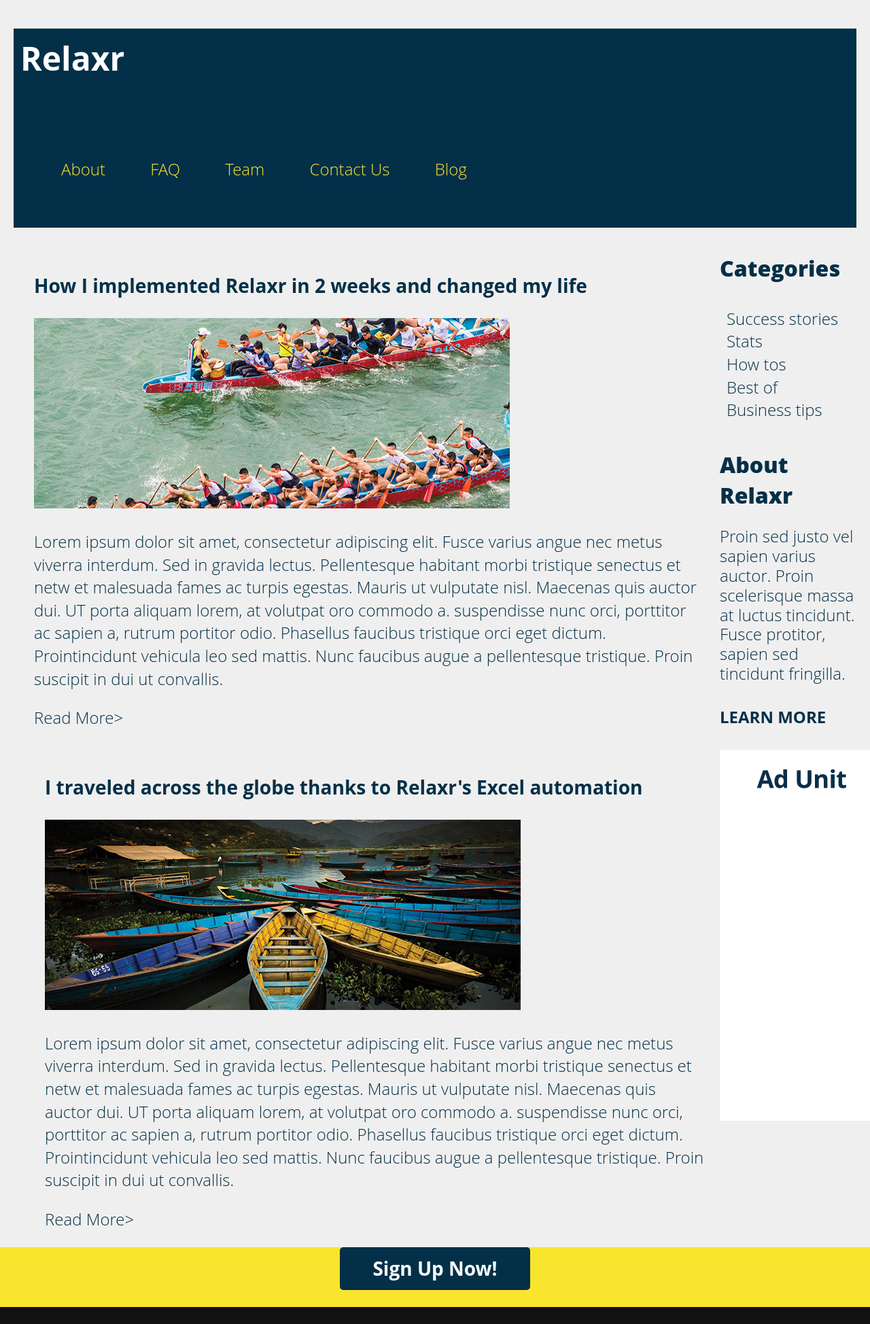
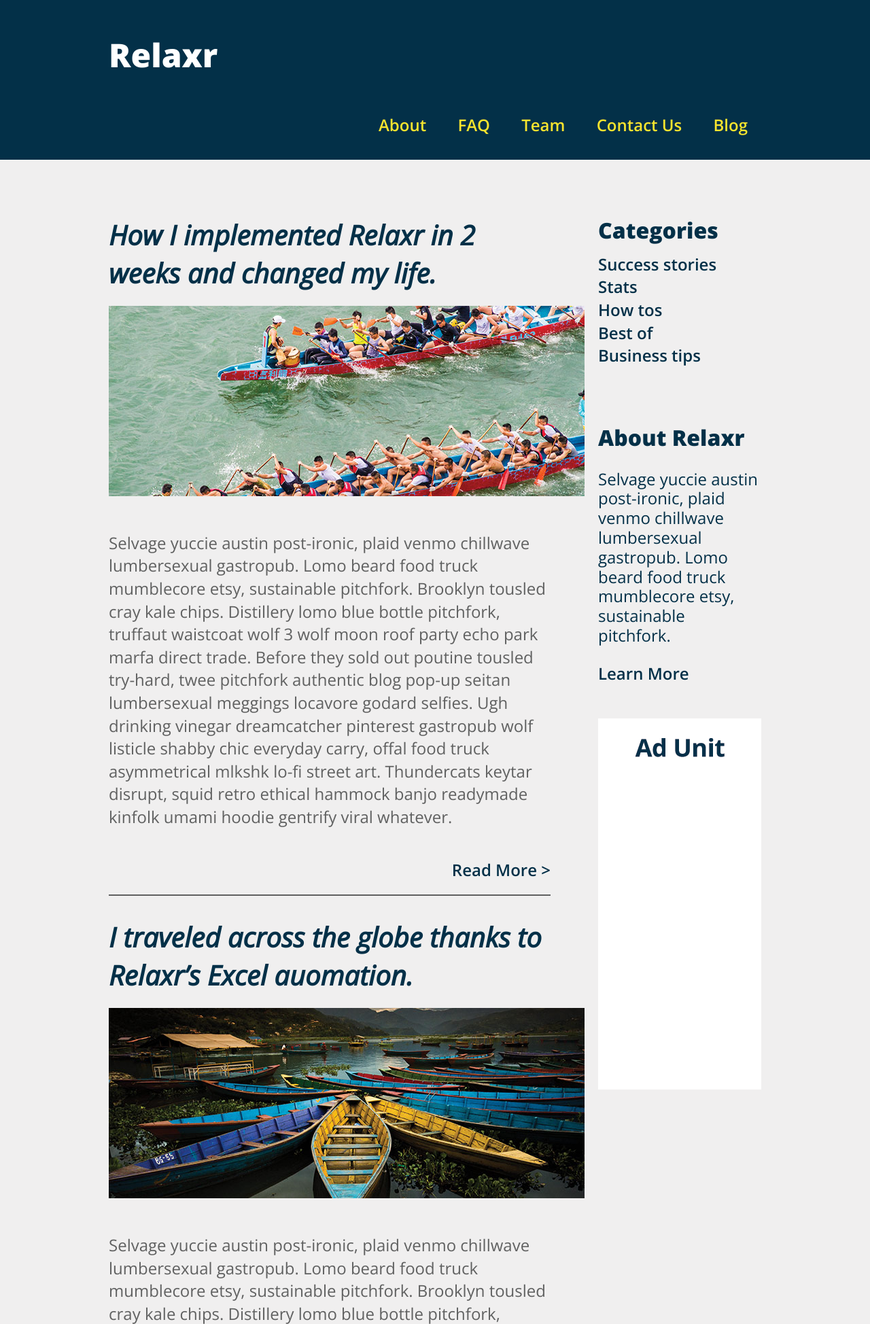
Before and after one commit to Darien82/fewd, a plain HTML site: page Week3_Homework_Relaxr/index2.html in a window 1280 px wide. Shown: the top 1948 px of the page at 68% size. Drawn offline with nearby package versions, Linux system fonts and the light colour scheme.

Commit message:
Sharpened up

```diff
--- a/Week3_Homework_Relaxr/css/style2.css
+++ b/Week3_Homework_Relaxr/css/style2.css
@@ -1,15 +1,11 @@
-.about {
-  padding: 40px;
-}
-
-h1 {
-  padding: 10px;
-}
-header {
-  margin: 10px;
-}
 
 
+header {
+  background: #033048;
+  color: white;
+  margin-bottom: 50px;
+  padding: 15px 0;
+}
 body {
  color: #606161;
  background: #f0efef;
@@ -19,64 +15,30 @@ body {
  font-family: 'Open Sans', Arial, sans-serif;
 }
 
-
- h2, h3, h4, h5, h6, a, p {
+h1, h2, h3, h4, h5, h6, a {
   color: #033048;
-}
-
-ul {
-  list-style-type: none;
-  padding: 10px;
-
 }
 
 a {
   font-size: 24px;
+  font-weight: 600;
   text-decoration: none;
-
 }
 
-.button {
-  display: block;
-  width: 280px;
-  padding: 12px 0;
-  border-radius: 5px;
-  margin: 0 auto;
-  text-align: center;
-  font-weight: 700;
-  font-size: 28px;
-}
-
-.container {
-  margin: auto;
-  padding: 10px;
-}
-
-header {
-  background: #033048;
-  color: white;
-  margin-bottom: -14px;
-}
-
-section {
-  margin-bottom: 20px;
-}
-
-aside {
-  float: right;
-  width: 211px;
-  margin-left: 20px;
-  margin-bottom: 40px;
-
+section#main {
+  width: 650px;
+  margin-bottom: 50px;
 }
 
 section#cta {
   background: #f9e42e;
 }
 
-footer {
-  padding: 1px;
+aside {
+  width: 240px;
+  margin-left: 20px;
 }
+
 
 h1.logo {
   font-size: 48px;
@@ -84,23 +46,26 @@ h1.logo {
   color: #fff;
 }
 
-
-
 header a {
   font-size: 24px;
   color: #f9e42e;
   display: inline-block;
-  padding: 30px;
+  padding: 20px;
+}
 
+article {
+  border-bottom: 2px solid;
 }
 
 article h2 {
   font-size: 40px;
-  font-weight: 600;
+  font-style: italic;
   margin-bottom: 20px;
 }
 
-
+article img {
+  margin-bottom: 20px;
+}
 
 article a {
   display: block;
@@ -108,6 +73,9 @@ article a {
   text-align: right;
 }
 
+aside {
+  margin-bottom: 50px;
+}
 
 aside h3 {
   font-size: 32px;
@@ -116,7 +84,6 @@ aside h3 {
 }
 
 aside nav a {
-  font-weight: 300;
   display: block;
 }
 
@@ -128,16 +95,17 @@ aside p {
 section#cta a {
   background: #033048;
   color: white;
-  margin-bottom: 20px;
+  margin-top: 30px;
+  margin-bottom: 30px;
 }
+
 
 footer {
   background: #121212;
   color: white;
-  font-weight: 200;
   font-size: 28px;
   text-align: center;
-
+  padding: 12px;
 }
 
 footer nav {
@@ -156,24 +124,37 @@ footer .logo {
 footer p {
   font-size: 16px;
   font-weight: 600;
-  color: white;
 }
 
-#part1 {
-  margin: 50px;
+.clear {
+  clear: both;
 }
 
-#part2 {
-  margin: 66px;
-  margin-bottom: 10px;
+.top {
+  overflow: auto;
 }
 
-#cta {
-height: 88px;
-margin-bottom: 0px;
+.list{
+  float: right;
+}
+
+.topbottom {
+  float: left;
 }
 
 
-#logo {
-  color: #ffff66;
+.button {
+  display: block;
+  width: 200px;
+  padding: 12px 0;
+  border-radius: 5px;
+  margin: 0 auto;
+  text-align: center;
+  font-weight: 600;
+  font-size: 28px;
 }
+
+.container {
+  width: 960px;
+  margin: auto;
+}
--- a/Week3_Homework_Relaxr/index2.html
+++ b/Week3_Homework_Relaxr/index2.html
@@ -1,111 +1,83 @@
 <!DOCTYPE html>
+<html lang="en">
+  <head>
+    <meta charset="utf-8">
+    <meta name="description" content="The number one blog for Relaxr users.">
+    <meta name="keywords" content="relaxr, automation, startup">
 
-<html>
-  <head>
     <title>Relaxr</title>
 
-  <link rel="stylesheet" type="text/css" href="css/normalize.css">
-	 <link rel="stylesheet" type="text/css" href="css/style2.css">
+
+    <link rel="stylesheet" href="css/normalize.css">
+    <link rel="stylesheet" href="css/style2.css">
+    <link href='https://fonts.googleapis.com/css?family=Open+Sans:600,300italic,300,800' rel='stylesheet' type='text/css'>
+  </head>
+  <body>
+    <header class="top">
+
       <div class="container">
-      <div>
-  		<header>
-  			<h1>Relaxr</h1>
-        <section class="about">
-  			<nav>
+        <h1 class="logo">Relaxr</h1>
+        <nav class="list">
           <a href="#">About</a>
           <a href="#">FAQ</a>
           <a href="#">Team</a>
           <a href="#">Contact Us</a>
           <a href="#">Blog</a>
         </nav>
-  			</section>
-      </head>
+      </div>
     </header>
-</div>
 
-  <body>
-    <aside>
+    <div class="container">
+      <section id="main" class="topbottom">
+        <article>
+          <h2>How I implemented Relaxr in 2 weeks and changed my life.</h2>
+          <img src="blog_photo1.jpg">
+
+          <p>Selvage yuccie austin post-ironic, plaid venmo chillwave lumbersexual gastropub. Lomo beard food truck mumblecore etsy, sustainable pitchfork. Brooklyn tousled cray kale chips. Distillery lomo blue bottle pitchfork, truffaut waistcoat wolf 3 wolf moon roof party echo park marfa direct trade. Before they sold out poutine tousled try-hard, twee pitchfork authentic blog pop-up seitan lumbersexual meggings locavore godard selfies. Ugh drinking vinegar dreamcatcher pinterest gastropub wolf listicle shabby chic everyday carry, offal food truck asymmetrical mlkshk lo-fi street art. Thundercats keytar disrupt, squid retro ethical hammock banjo readymade kinfolk umami hoodie gentrify viral whatever.</p>
+          <a href="#">Read More ></a>
+        </article>
+
+        <article>
+          <h2>I traveled across the globe thanks to Relaxr’s Excel auomation.</h2>
+          <img src="blog_photo2.jpg">
+          <p>Selvage yuccie austin post-ironic, plaid venmo chillwave lumbersexual gastropub. Lomo beard food truck mumblecore etsy, sustainable pitchfork. Brooklyn tousled cray kale chips. Distillery lomo blue bottle pitchfork, truffaut waistcoat wolf 3 wolf moon roof party echo park marfa direct trade. Before they sold out poutine tousled try-hard, twee pitchfork authentic blog pop-up seitan lumbersexual meggings locavore godard selfies. Ugh drinking vinegar dreamcatcher pinterest gastropub wolf listicle shabby chic everyday carry, offal food truck asymmetrical mlkshk lo-fi street art. Thundercats keytar disrupt, squid retro ethical hammock banjo readymade kinfolk umami hoodie gentrify viral whatever.</p>
+          <a href="#">Read More ></a>
+        </article>
+      </section >
+
+      <aside class="list">
         <h3>Categories</h3>
+        <nav>
+          <a href="#">Success stories</a>
+          <a href="#">Stats</a>
+          <a href="#">How tos</a>
+          <a href="#">Best of</a>
+          <a href="#">Business tips</a>
+        </nav>
+      </aside>
 
-      <nav>
-        <ul>
-      <li><a href="#">Success stories</a></li>
-      <li><a href="#">Stats</a></li>
-      <li><a href="#">How tos</a></li>
-      <li><a href="#">Best of</a></li>
-      <li><a href="#">Business tips</a></li>
-        </ul>
-    </nav>
+      <aside class="list">
         <h3>About Relaxr</h3>
-      <p>Proin sed justo vel sapien varius auctor. Proin scelerisque massa at luctus tincidunt. Fusce protitor, sapien sed tincidunt fringilla.</p>
+        <p>Selvage yuccie austin post-ironic, plaid venmo chillwave lumbersexual gastropub. Lomo beard food truck mumblecore etsy, sustainable pitchfork.</p>
+        <a href="#">Learn More</a>
+      </aside>
 
-      <nav>
-        <h4>LEARN MORE</h4>
-      </nav>
-
-
+      <aside class="list">
         <img src="ad-unit.png">
-
       </aside>
     </div>
 
-    <article id="part1">
-			<h3>How I implemented Relaxr in 2 weeks and changed my life</h3>
-
-      <img class="blog1" src="blog_photo1.jpg">
-		  <div>
-			<p>Lorem ipsum dolor sit amet, consectetur adipiscing elit. Fusce varius angue nec metus viverra interdum. Sed in gravida lectus. Pellentesque habitant morbi tristique senectus et netw et malesuada fames ac turpis egestas. Mauris ut vulputate nisl. Maecenas quis auctor dui. UT porta aliquam lorem, at volutpat oro commodo a. suspendisse nunc orci, porttitor ac sapien a, rutrum portitor odio. Phasellus faucibus tristique orci eget dictum. Prointincidunt vehicula leo sed mattis. Nunc faucibus augue a pellentesque tristique. Proin suscipit in dui ut convallis.</p>
-
-    </div>
-    <div>
-
-      <p>Read More></p>
-    </div>
-        <div>
-         </div>
-    </article>
-
-
-
-    <div id="categories">
-
-  </div>
-
-
-		<article id="part2">
-				<h3>I traveled across the globe thanks to Relaxr's Excel automation</h3>
-
-      <img class="blog1" src="blog_photo2.jpg">
-      <div>
-				<p>Lorem ipsum dolor sit amet, consectetur adipiscing elit. Fusce varius angue nec metus viverra interdum. Sed in gravida lectus. Pellentesque habitant morbi tristique senectus et netw et malesuada fames ac turpis egestas. Mauris ut vulputate nisl. Maecenas quis auctor dui. UT porta aliquam lorem, at volutpat oro commodo a. suspendisse nunc orci, porttitor ac sapien a, rutrum portitor odio. Phasellus faucibus tristique orci eget dictum. Prointincidunt vehicula leo sed mattis. Nunc faucibus augue a pellentesque tristique. Proin suscipit in dui ut convallis.</p>
-      </div>
-
-    <div>
-
-      <p>Read More></p>
-    </div>
-
-
-			</article>
-
-      <section id="cta">
+    <section id="cta" class="clear top">
       <a href="#" class="button">Sign Up Now!</a>
     </section>
 
-
-
     <footer>
-      <h1 id="logo">Relaxr</h1>
-
+      <h1 class="logo">Relaxr</h1>
       <nav>
         <a href="#"><img src="twitter.png"></a>
         <a href="#"><img src="facebook.png"></a>
       </nav>
-
       <p>Copyright 2015. Relaxr.</p>
     </footer>
-
-
-
   </body>
 </html>
```
Also changed, not shown: Week3_Homework_Relaxr copy/ad-unit.png (deleted), Week3_Homework_Relaxr copy/blog_photo1.jpg (deleted), Week3_Homework_Relaxr copy/blog_photo2.jpg (deleted), Week3_Homework_Relaxr copy/facebook.png (deleted), Week3_Homework_Relaxr copy/twitter.png (deleted), 1 other file. Lines whose indentation alone changed are shown as unchanged.
